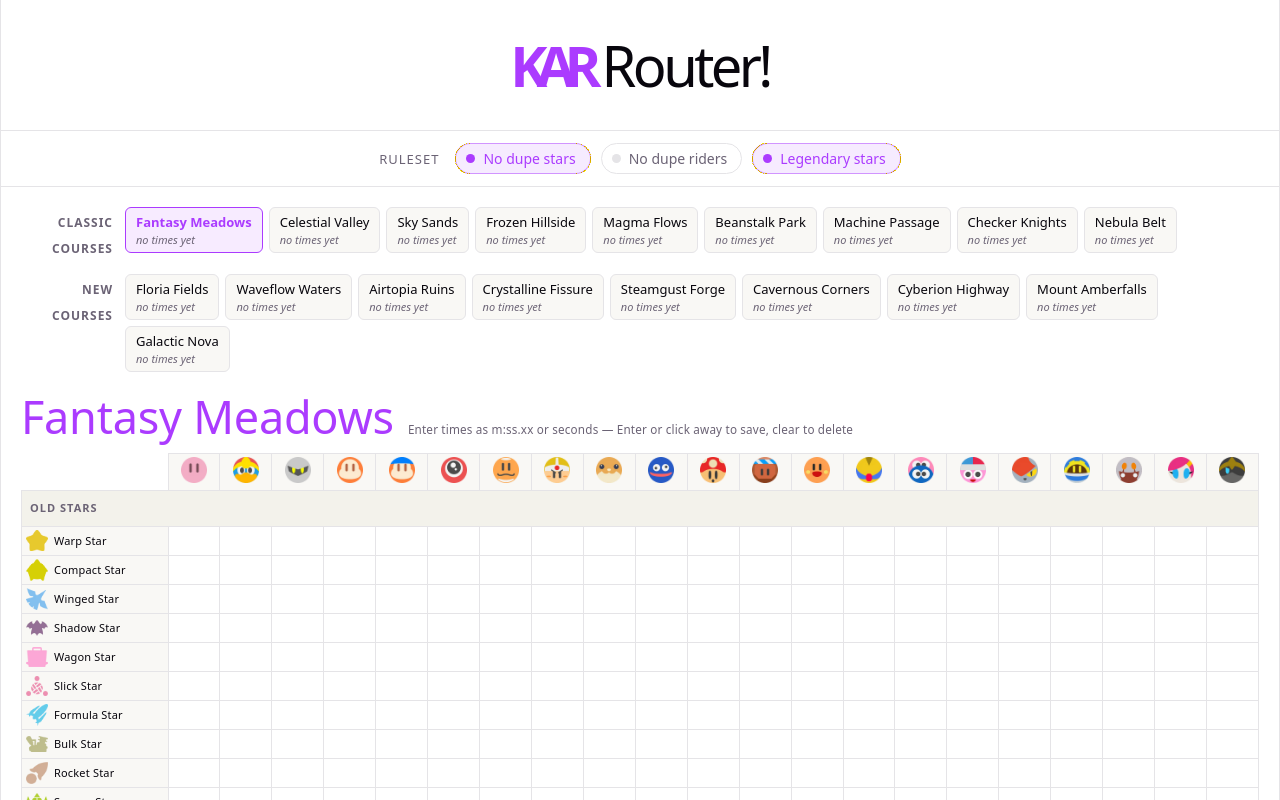
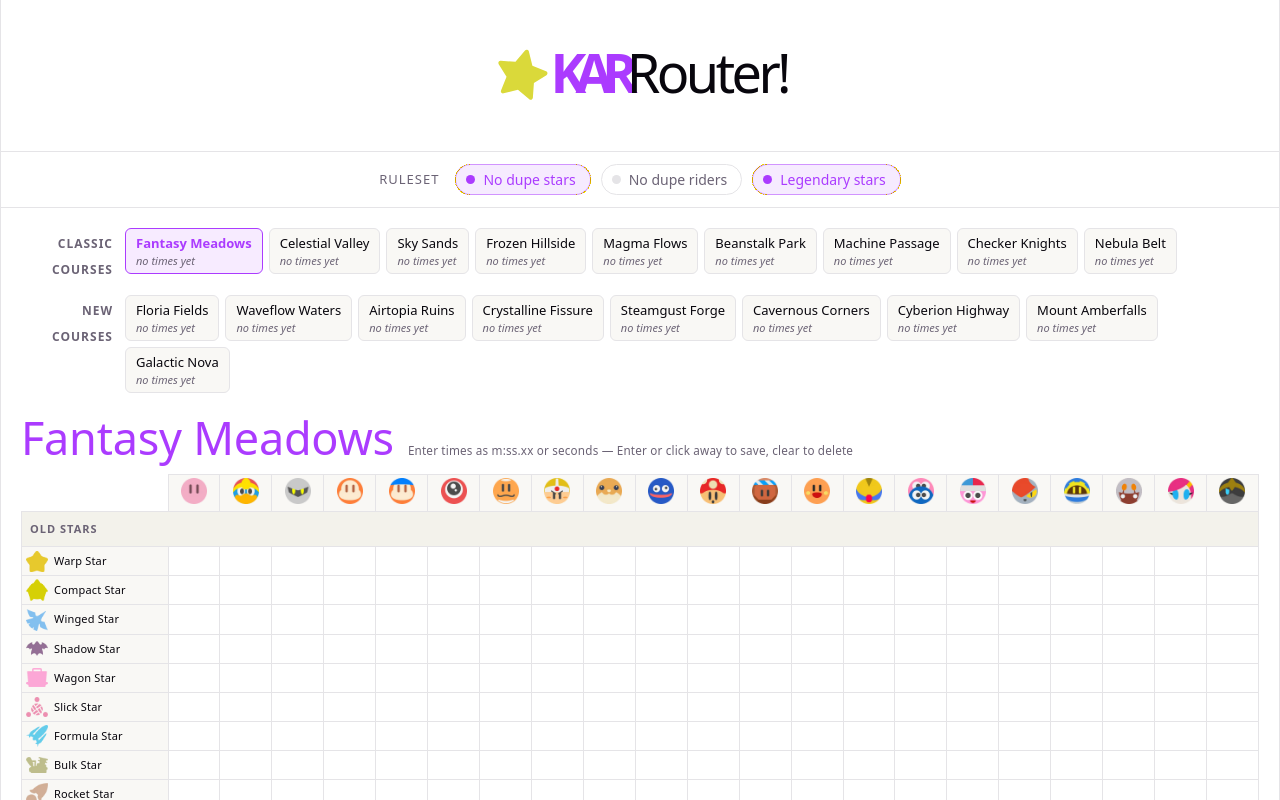
Before and after one commit to eronth/kar-router, a React (Vite) app: page / in a window 1280 px wide. Shown: the top 800 px of the page. Built offline with nearby package versions, Linux system fonts and the light colour scheme.

Commit message:
Star bounce

```diff
--- a/src/components/Header/Header.css
+++ b/src/components/Header/Header.css
@@ -4,13 +4,73 @@
   text-align: center;
 
   h1 {
-    font-size: 56px;
-    letter-spacing: -.2rem;
+    font-size: 3rem;
+
+    &:hover {
+      .star {
+        animation: star-bounce 0.3s ease;
+      }
+
+      .spark {
+        animation: spark-shoot 0.5s ease-out forwards;
+      }
+    }
+
+    .star-wrap {
+      position: relative;
+      display: inline-block;
+    }
+
+    .star {
+      font-size: 2.6rem;
+      transition: color 0.5s ease;
+      transform: rotate(13deg);
+      color: var(--star);
+    }
+
+    .spark {
+      position: absolute;
+      top: 50%;
+      left: 50%;
+      font-size: 0.7rem;
+      color: var(--star);
+      opacity: 0;
+      pointer-events: none;
+    }
+
+    .spark-1 { --tx: -26px; --ty: -24px; }
+    .spark-2 { --tx: 28px; --ty: -18px; animation-delay: 0.05s; }
+    .spark-3 { --tx: 4px; --ty: -34px; animation-delay: 0.09s; }
 
     .highlight {
       letter-spacing: -.6rem;
       color: var(--accent);
       font-weight: bold;
     }
+
+    .base-text {
+      letter-spacing: -.2rem;
+    }
   }
 }
+
+@keyframes star-bounce {
+  0% { transform: rotate(13deg); }
+  40% { transform: rotate(20deg); }
+  70% { transform: rotate(11deg); }
+  100% { transform: rotate(13deg); }
+}
+
+@keyframes spark-shoot {
+  0% {
+    opacity: 0;
+    transform: translate(-50%, -50%) scale(0.4) rotate(0deg);
+  }
+  20% {
+    opacity: 1;
+  }
+  100% {
+    opacity: 0;
+    transform: translate(calc(-50% + var(--tx)), calc(-50% + var(--ty))) scale(1) rotate(120deg);
+  }
+}
--- a/src/components/Header/Header.tsx
+++ b/src/components/Header/Header.tsx
@@ -1,7 +1,18 @@
+import { FontAwesomeIcon } from '@fortawesome/react-fontawesome'
+import { faStar } from '@fortawesome/free-solid-svg-icons'
 import './Header.css'
 
 export default function Header() {
   return (<div className="header">
-    <h1><span className="highlight">KAR</span> Router!</h1>
+    <h1>
+      <span className="star-wrap">
+        <FontAwesomeIcon className="star" icon={faStar} />
+        <FontAwesomeIcon className="spark spark-1" icon={faStar} />
+        <FontAwesomeIcon className="spark spark-2" icon={faStar} />
+        <FontAwesomeIcon className="spark spark-3" icon={faStar} />
+      </span>
+      <span className="highlight">KAR</span>
+      <span className="base-text">Router!</span>
+    </h1>
   </div>)
 };
```
